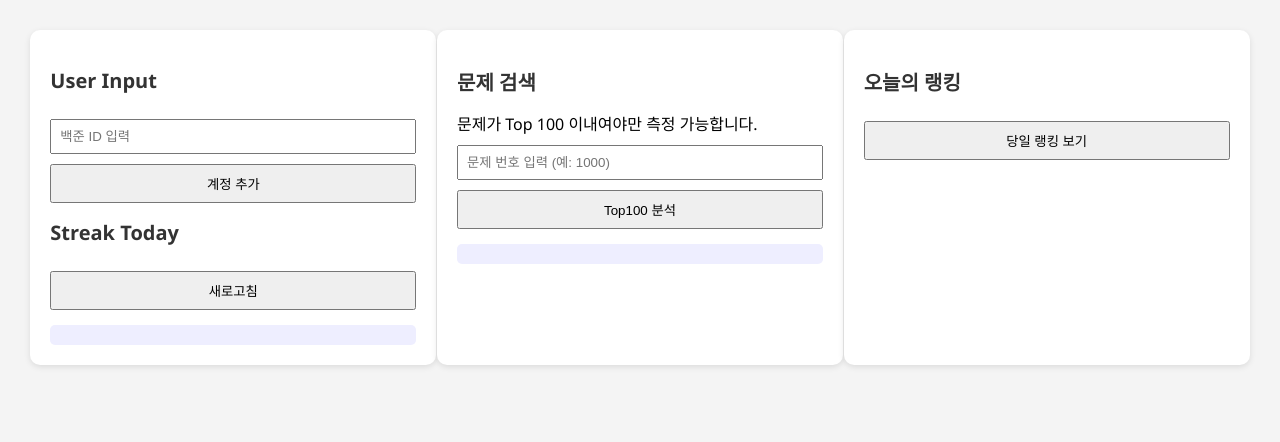
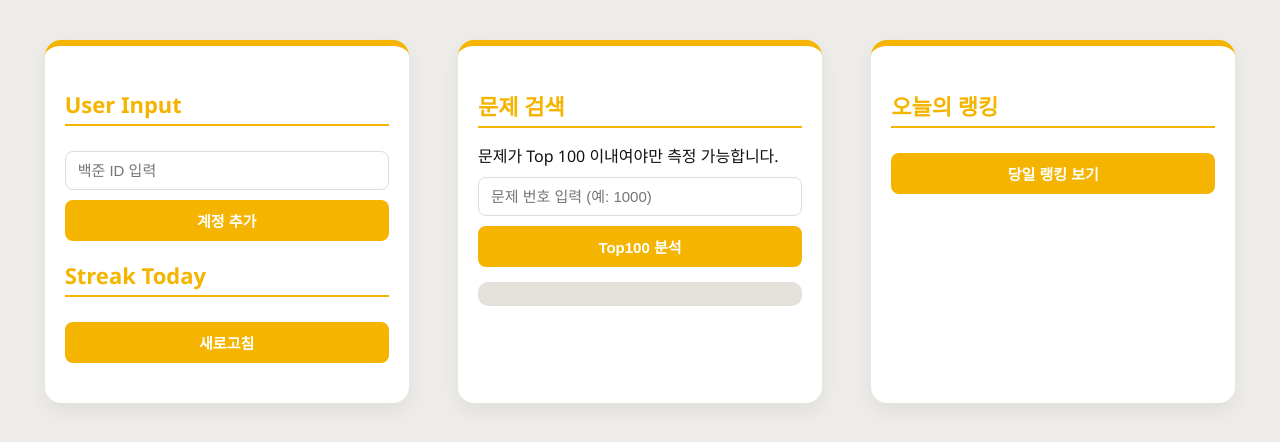
Before and after one commit to siris-Kang/Luxtrail, a FastAPI app: page / in a window 1280 px wide. Shown: the top 442 px of the page. Run offline with FastAPI, Linux system fonts and the light colour scheme.

Commit message:
[Edit] page

```diff
--- a/functions/solved_count.py
+++ b/functions/solved_count.py
@@ -55,11 +55,6 @@ def get_today_solved_diff(handle, today):
     prev_count = read_yesterday_count(handle, today)
     append_today_count(handle, today, today_count)
 
-    print("어제 값:", prev_count)
-    print("오늘 값:", today_count)
-    print("차이:", today_count - (prev_count if prev_count is not None else 0))
-
     if prev_count is not None:
         return today_count - prev_count, today_count
-    # 이전 기록이 없는 경우
     return 0, today_count
--- a/functions/user_handle.py
+++ b/functions/user_handle.py
@@ -10,13 +10,11 @@ DB_DIR = "DBs"
 def ensure_directories():
     if not os.path.exists(LOG_DIR):
         os.makedirs(LOG_DIR)
-        print(f"[OK] 로그 디렉토리 생성됨: {LOG_DIR}")
     else:
         print(f"[SKIP] 로그 디렉토리 이미 존재: {LOG_DIR}")
 
     if not os.path.exists(DB_DIR):
         os.makedirs(DB_DIR)
-        print(f"[OK] DB 디렉토리 생성됨: {DB_DIR}")
     else:
         print(f"[SKIP] DB 디렉토리 이미 존재: {DB_DIR}")
 
--- a/main.py
+++ b/main.py
@@ -46,7 +46,6 @@ def register_user(req: UserRegisterRequest):
                 status_code=status.HTTP_400_BAD_REQUEST,
                 detail=result_msg
             )
-
         return {"message": result_msg}
 
     except Exception as e:
@@ -89,14 +88,12 @@ def check_problem_in_top100(problem_id: int):
     today = datetime.now().strftime("%Y-%m-%d")
     found_handles = []
 
-    for filename in os.listdir():
-        if filename.startswith("top100_") and filename.endswith(f"{today}.db"):
-            parts = filename.split("_")
-            if len(parts) >= 2:
-                handle = parts[1]
-                problem_set = load_top100_problem(handle, today)
-                if problem_id in problem_set:
-                    found_handles.append({"handle": handle})
+    for handle in get_user_list():
+        # 오늘자 top100 DB에서 문제 번호들 불러오기
+        problem_ids = load_top100_problem(handle, today)
+
+        if problem_id in problem_ids:
+            found_handles.append({"handle": handle})
 
     return found_handles
 
@@ -109,16 +106,15 @@ def today_tier_ranking():
     valid_users = set(get_user_list())
     rankings = []
 
-    DB_DIR = "DBs"
-    for filename in os.listdir(DB_DIR):
-        if filename.startswith("top100_") and filename.endswith(f"{today}.db"):
-            handle = filename.split("_")[1]
+    for handle in valid_users:
+        try:
+            save_top100(handle, today)
+        except Exception as e:
+            print(f"{handle} 데이터 저장 실패:", e)
+            continue
 
-            if handle not in valid_users:
-                continue  # 유효하지 않은 유저 → 스킵
-
-            score = get_today_new_problem_score(handle, today, yesterday)
-            rankings.append({"handle": handle, "tier_score": score})
+        score = get_today_new_problem_score(handle, today, yesterday)
+        rankings.append({"handle": handle, "tier_score": score})
 
     rankings.sort(key=lambda x: x["tier_score"], reverse=True)
     return rankings
--- a/static/luxtrail_script.js
+++ b/static/luxtrail_script.js
@@ -6,7 +6,6 @@ async function pushNewUser() {
         alert("백준 ID를 입력해주세요.");
         return;
     }
-
     try {
     const res = await axios.post(`${BACKEND_URL}/api/user/register`,
         { handle: handle },
@@ -27,10 +26,28 @@ async function getStreak() {
 
     data.forEach(entry => {
         const p = document.createElement("p");
-        p.innerText = `${entry.handle}: 오늘 ${entry.diff_from_yesterday}문제를 풀었습니다!`;
+        p.classList.add("streakCard");
+
+        const idSpan = document.createElement("span");
+        idSpan.className = "userId";
+        idSpan.innerText = entry.handle;
+
+        const countSpan = document.createElement("span");
+        countSpan.className = "count";
+
+        if (entry.diff_from_yesterday === 0) {
+            countSpan.innerText = "얼른 문제 푸세요!!";
+            countSpan.style.color = "red";
+        } else {
+            countSpan.innerText = `오늘 ${entry.diff_from_yesterday}문제`;
+        }
+
+        p.appendChild(idSpan);
+        p.appendChild(countSpan);
         resultDiv.appendChild(p);
     });
 }
+
 
 
 async function checkProblemInTop100() {
@@ -55,7 +72,7 @@ async function loadRanking() {
 
     const ul = document.querySelector('.rankingList');
     if (!ul) {
-        console.error("❌ .rankingList 요소 없음!");
+        console.error("rankingList 요소 없음");
         return;
     }
 
@@ -63,7 +80,10 @@ async function loadRanking() {
     console.log(data);
     data.forEach((entry, idx) => {
         const li = document.createElement('li');
-        li.innerText = `#${idx + 1} ${entry.handle} - ${entry.tier_score} 티어점수`;
+        li.innerHTML = `
+            <span>${idx + 1}   ${entry.handle}</span>
+            <span>${entry.tier_score}  점</span>
+        `;
         ul.appendChild(li);
     });
 }
--- a/static/luxtrail_style.css
+++ b/static/luxtrail_style.css
@@ -2,37 +2,156 @@ body {
     font-family: 'Segoe UI', sans-serif;
     margin: 0;
     padding: 0;
-    background-color: #f4f4f4;
+    background-color: #eeece9;
+    color: #111;
 }
+
 .container {
     display: flex;
     justify-content: space-around;
-    padding: 30px;
+    flex-wrap: wrap;
+    padding: 40px;
+    gap: 40px;
 }
+
 .card {
-    background: white;
-    padding: 20px;
-    border-radius: 10px;
-    width: 30%;
-    box-shadow: 0 2px 6px rgba(0,0,0,0.1);
+    background: #fff;
+    padding: 25px 20px;
+    border-radius: 16px;
+    width: 27%;
+    min-width: 280px;
+    box-shadow: 0 8px 20px rgba(0, 0, 0, 0.06);
+    border-top: 6px solid #f4b400;
+    transition: all 0.25s ease-in-out;
 }
+
+.card:hover {
+    transform: translateY(-4px);
+    box-shadow: 0 12px 24px rgba(0, 0, 0, 0.08);
+}
+
 h2 {
-    font-size: 20px;
+    font-size: 22px;
     margin-bottom: 15px;
-    color: #333;
+    color: #f4b400;
+    border-bottom: 2px solid #f4b400;
+    padding-bottom: 5px;
 }
+
 input, button {
-    padding: 8px;
+    padding: 10px 12px;
     margin-top: 10px;
     width: 100%;
+    font-size: 15px;
+    border: 1px solid #ddd;
+    border-radius: 8px;
     box-sizing: border-box;
+    color: #111;
 }
-ul {
-    padding-left: 20px;
+
+button {
+    background-color: #f4b400;
+    border: none;
+    color: #fff;
+    font-weight: bold;
+    cursor: pointer;
+    transition: background-color 0.3s ease;
 }
-.result {
+
+button:hover {
+    background-color: #dfa100;
+}
+
+.result, .top100Result {
     margin-top: 15px;
-    background: #eef;
-    padding: 10px;
-    border-radius: 5px;
+    background: #e4e1db;
+    padding: 12px;
+    border-radius: 10px;
+    font-size: 15px;
+    line-height: 1.6;
+    color: #111;
 }
+
+.streakResult {
+    margin-top: 15px;
+    display: grid;
+    grid-template-columns: repeat(auto-fit, minmax(180px, 1fr));
+    gap: 15px;
+    background: none;
+    padding: 0;
+}
+
+.streakResult p {
+    background: #e4e1db;
+    padding: 12px;
+    border-radius: 12px;
+    font-size: 14px;
+    line-height: 1.5;
+    color: #111;
+    box-shadow: 0 2px 6px rgba(0,0,0,0.05);
+    border: 3px solid #c7bba3;
+    transition: transform 0.2s ease;
+}
+
+.streakCard {
+    display: flex;
+    flex-direction: column;
+    align-items: center;
+    background: #e4e1db;
+    padding: 12px;
+    border-radius: 12px;
+    font-size: 15px;
+    color: #111;
+    box-shadow: 0 2px 6px rgba(0,0,0,0.05);
+    transition: transform 0.2s ease;
+}
+
+.streakCard:hover {
+    transform: translateY(-3px);
+    box-shadow: 0 8px 16px rgba(0,0,0,0.08);
+}
+
+.streakCard .userId {
+    font-weight: bold;
+    font-size: 16px;
+    margin-bottom: 5px;
+}
+
+.streakCard .count {
+    font-size: 14px;
+    color: #444;
+}
+
+.streakResult p:hover {
+    transform: translateY(-3px);
+    box-shadow: 0 8px 16px rgba(0,0,0,0.08);
+}
+
+ul.rankingList {
+    list-style: none;
+    padding: 0;
+    margin-top: 20px;
+    display: flex;
+    flex-direction: column;
+    gap: 10px;
+}
+
+ul.rankingList li {
+    display: flex;
+    justify-content: space-between;
+    align-items: center;
+    background-color: #e4e1db;
+    padding: 12px 18px;
+    border-radius: 12px;
+    box-shadow: 0 2px 6px rgba(0,0,0,0.05);
+    border: 3px solid #c7bba3;
+    font-weight: 500;
+    font-size: 15px;
+    color: #111;
+    transition: all 0.25s ease-in-out;
+}
+
+ul.rankingList li:hover {
+    transform: translateY(-3px);
+    box-shadow: 0 8px 16px rgba(0,0,0,0.08);
+}
```
Also changed, not shown: functions/top100_db.py (+41 -68 lines), 1 other file.
